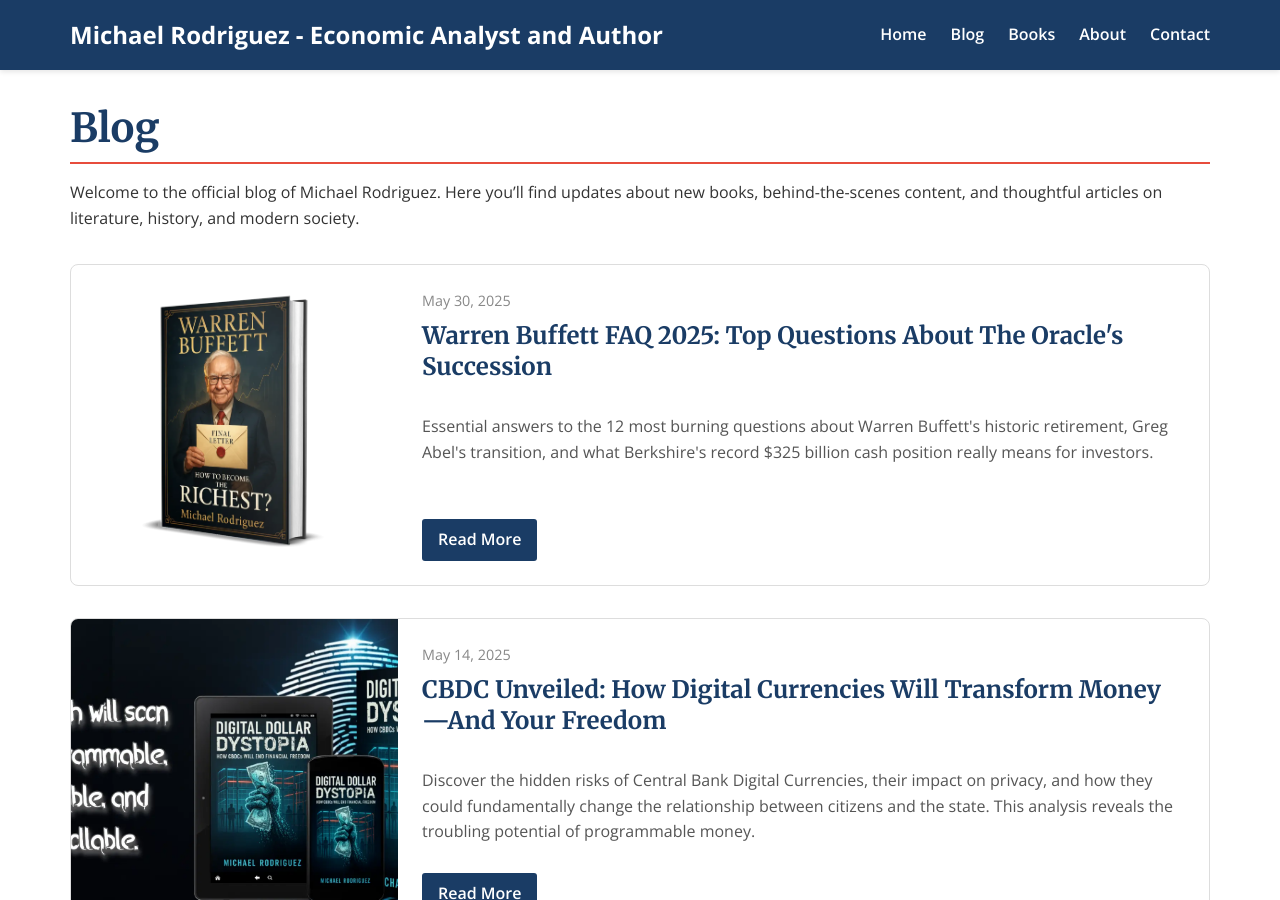
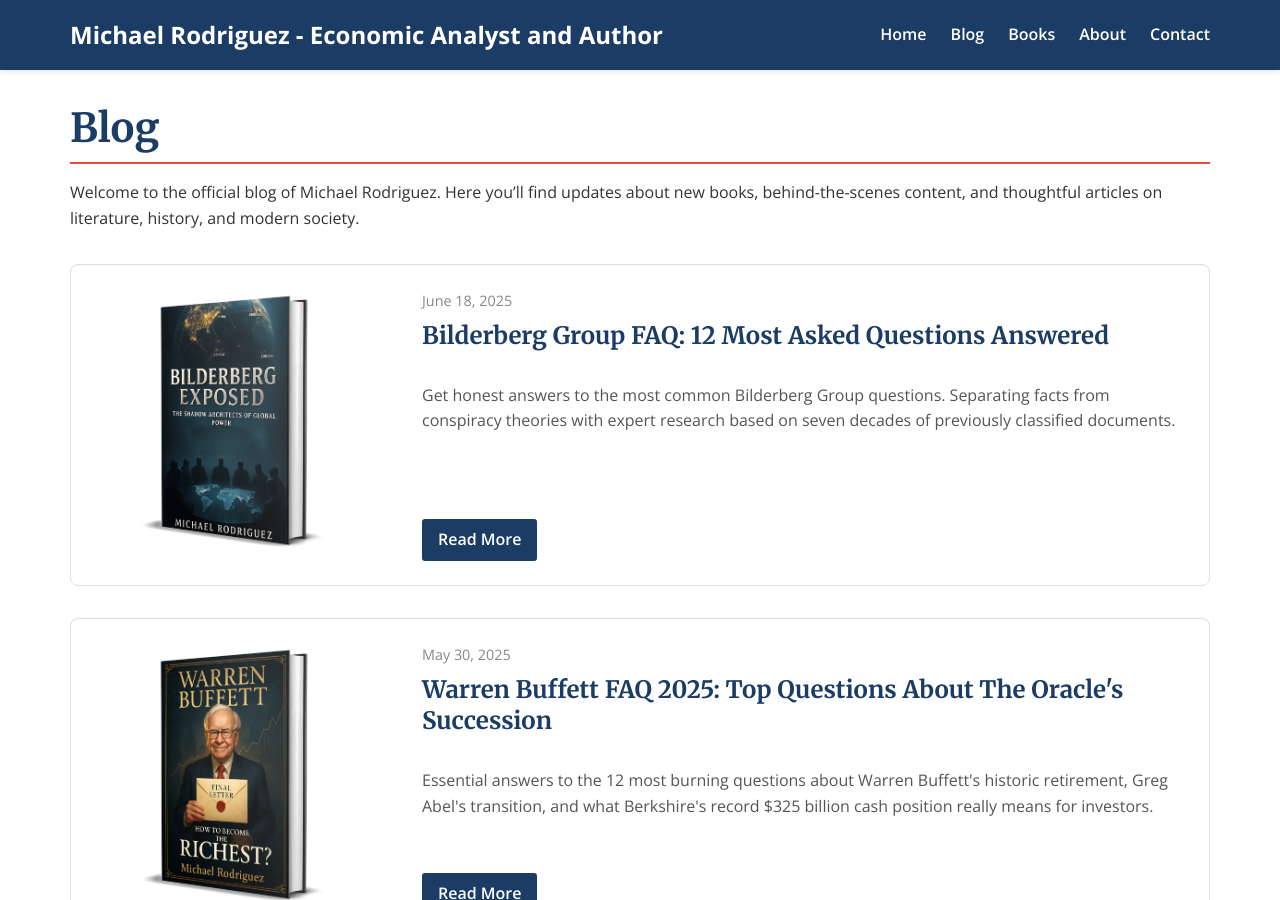
Before and after one commit to Zews123/michael-rodriguez-books, a Jekyll site: the page built from blog.md, in a window 1280 px wide and 900 px high. Built offline with Jekyll 4.4.1, drawn with Linux system fonts in a browser that asks for light colours.

Commit message:
Update blog.md

```diff
--- a/blog.md
+++ b/blog.md
@@ -110,6 +110,18 @@ Welcome to the official blog of Michael Rodriguez. Here you'll find updates abou
 </style>
 
 <div class="blog-grid">
+  <div class="blog-card">
+    <div class="blog-card-image">
+      <img src="{{ site.baseurl }}/assets/images/social/Bilderberg_Exposed-Rodriguez.webp" alt="Bilderberg Group FAQ 2025">
+    </div>
+    <div class="blog-card-content">
+      <span class="blog-date">June 18, 2025</span>
+      <h2>Bilderberg Group FAQ: 12 Most Asked Questions Answered</h2>
+      <p>Get honest answers to the most common Bilderberg Group questions. Separating facts from conspiracy theories with expert research based on seven decades of previously classified documents.</p>
+      <a href="{{ site.baseurl }}/blog/Bilderberg-Group-FAQ.html" class="read-more">Read More</a>
+    </div>
+  </div>
+
   <div class="blog-card">
     <div class="blog-card-image">
       <img src="{{ site.baseurl }}/assets/images/social/Warren-Baffet-Blog.webp" alt="Warren Buffett FAQ 2025">
```
